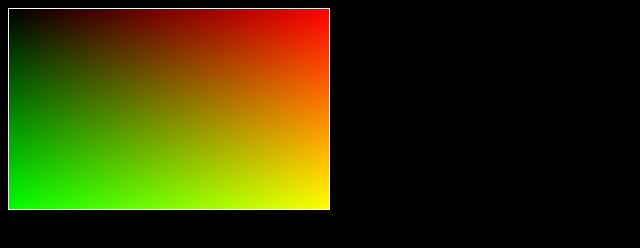
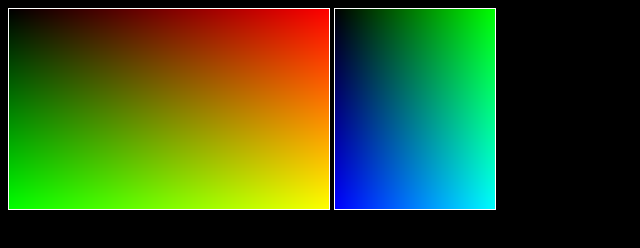
Before and after one commit to ohirjak/html-lab, a plain HTML site: page test1.html in a window 1280 px wide. Shown: the whole page, without its empty margins (0-640 px from the left). Drawn offline with Linux system fonts and the light colour scheme.

Commit message:
Add 2nd canvas

```diff
--- a/style.css
+++ b/style.css
@@ -2,6 +2,6 @@ body {
     background: #000000;
 }
 
-#canvas {
+canvas {
     border: 1px solid #FFFFFF;
 }
--- a/test1.html
+++ b/test1.html
@@ -7,19 +7,26 @@
     <body>
         <script type="text/javascript">
             window.onload = function() {
-                var width = 320;
-                var height = 200;
-                var render = setupRender("canvas", width, height);
+                var render1 = setupRender("canvas1", 320, 200);
+                var render2 = setupRender("canvas2", 160, 200);
 
-                for (var y = 0; y < render.pixelHeight; y++) {
-                    for (var x = 0; x < render.pixelWidth; x++) {
-                        putPixel(render, x, y, (x / render.pixelWidth) * 255, (y / render.pixelHeight) * 255, 0, 255);
+                for (var y = 0; y < render1.pixelHeight; y++) {
+                    for (var x = 0; x < render1.pixelWidth; x++) {
+                        putPixel(render1, x, y, (x / render1.pixelWidth) * 255, (y / render1.pixelHeight) * 255, 0, 255);
                     }
                 }
 
-                updateRender(render);
+                for (var y = 0; y < render2.pixelHeight; y++) {
+                    for (var x = 0; x < render2.pixelWidth; x++) {
+                        putPixel(render2, x, y, 0, (x / render2.pixelWidth) * 255, (y / render2.pixelHeight) * 255, 255);
+                    }
+                }
+
+                updateRender(render1);
+                updateRender(render2);
             }
         </script>
-        <canvas id="canvas"></canvas>
+        <canvas id="canvas1"></canvas>
+        <canvas id="canvas2"></canvas>
     </body>
 </html>
```
